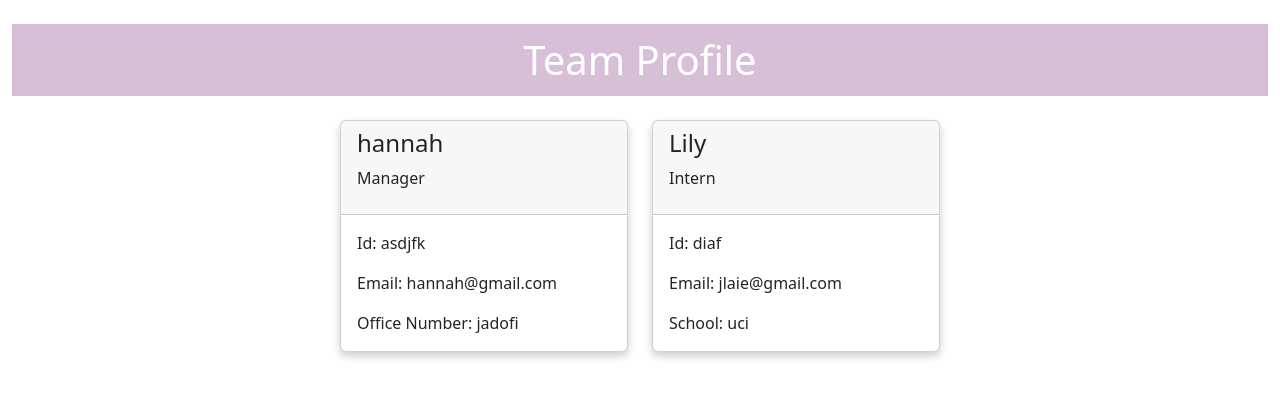
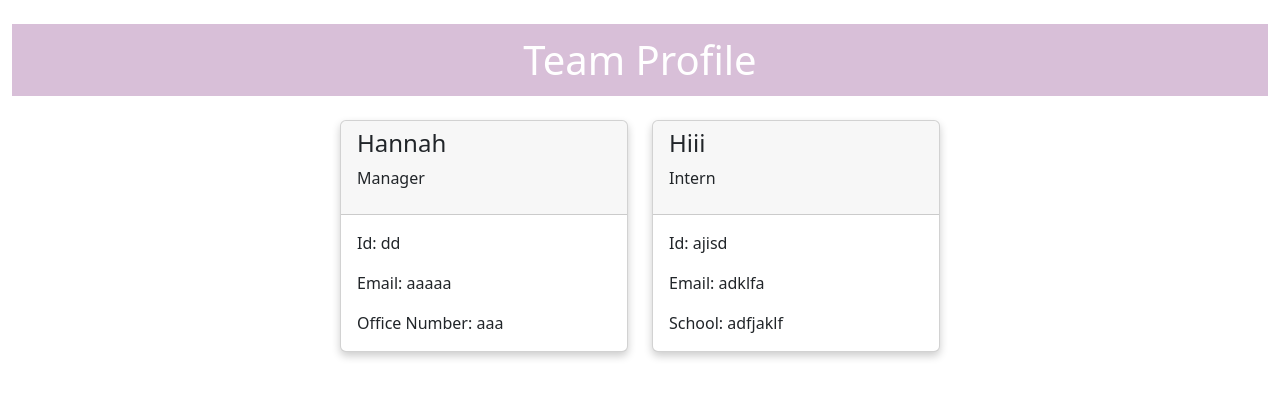
Before and after one commit to hannahsykim/team-profile, a website: page index.html in a window 1280 px wide. Drawn offline with nearby package versions, Linux system fonts and the light colour scheme.

Commit message:
capitalized names

```diff
--- a/index.html
+++ b/index.html
@@ -19,9 +19,9 @@
             <p class = "card-role">Manager</h4>
         </div>
         <div class = "card-body">
-            <p class = "card-text">Id: asdjfk</p>
-            <p class = "card-text">Email: hannah@gmail.com</p>
-            <p class = "card-text">Office Number: jadofi</p>
+            <p class = "card-text">Id: dd</p>
+            <p class = "card-text">Email: aaaaa</p>
+            <p class = "card-text">Office Number: aaa</p>
         </div>
      </div>
     </div>
@@ -29,13 +29,13 @@
     <div class = "col-auto mb-3">
      <div class = "card" style="width: 18rem;">
         <div class = "card-header">
-            <h4 class = "card-title">Lily</h3>
+            <h4 class = "card-title">hiii</h3>
             <p class = "card-role">Intern</h4>
         </div>
         <div class = "card-body">
-            <p class = "card-text">Id: diaf</p>
-            <p class = "card-text">Email: jlaie@gmail.com</p>
-            <p class = "card-text">School: uci</p>
+            <p class = "card-text">Id: ajisd</p>
+            <p class = "card-text">Email: adklfa</p>
+            <p class = "card-text">School: adfjaklf</p>
         </div>
      </div>
     </div>
--- a/styles.css
+++ b/styles.css
@@ -15,3 +15,7 @@
   margin-bottom: 16px;
   padding: 0 8px;
 }
+
+.card-title {
+  text-transform: capitalize;
+}
```
